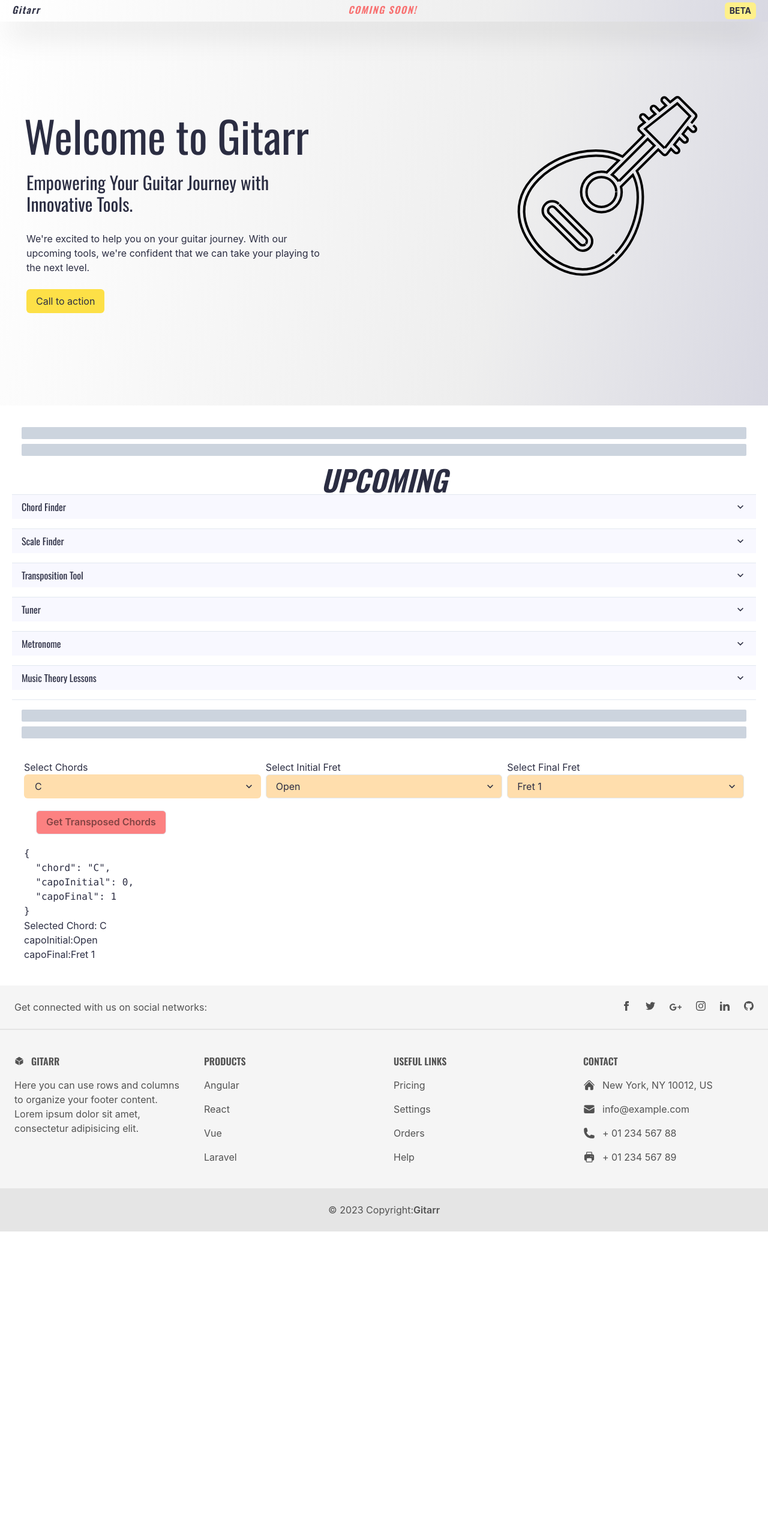
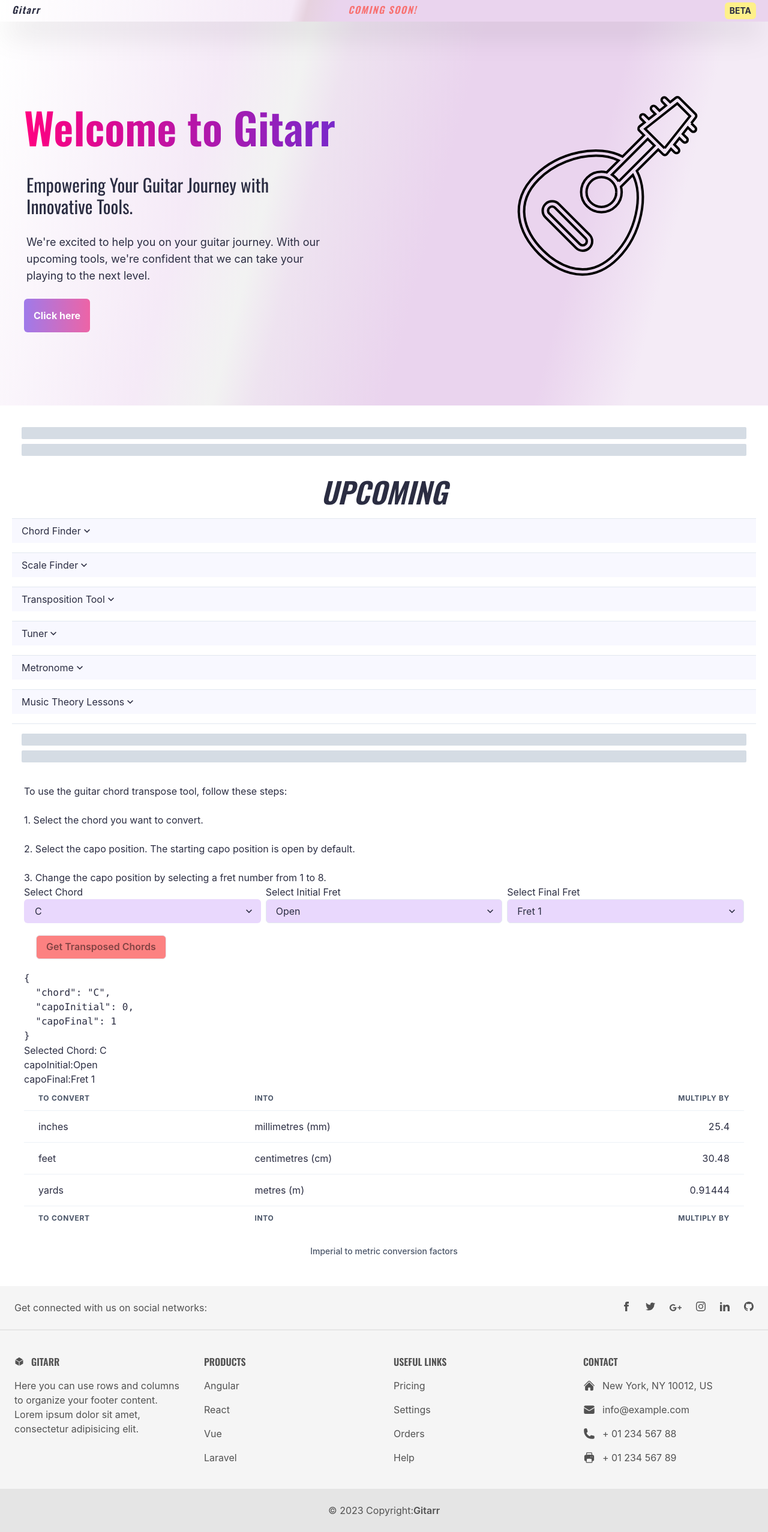
Before and after one commit to alwaz-shahid/guitarapp, a Next.js app: page / in a window 1280 px wide. Shown: the whole page at 60% size. Before the commit the page ends 2053 px from the top, so only its background shows below. Built offline with nearby package versions, Linux system fonts and the light colour scheme; a web font is replaced by a local one.

Commit message:
chakra styles

```diff
--- a/src/components/molecules/Features.jsx
+++ b/src/components/molecules/Features.jsx
@@ -39,14 +39,12 @@ export default function Features() {
     <Accordion>
       {features.map((feature, i) => (
         <AccordionItem key={i} pb={4}>
-          <h2>
-            <AccordionButton bg='ghostwhite'>
-              <Box as='span' flex='1' textAlign='left'>
-                {feature.title}
-              </Box>
-              <AccordionIcon />
-            </AccordionButton>
-          </h2>
+          <AccordionButton bg='ghostwhite'>
+            {feature.title}
+
+            <AccordionIcon />
+          </AccordionButton>
+
           <AccordionPanel pb={4}>{feature.desc}</AccordionPanel>
         </AccordionItem>
       ))}
--- a/src/components/organisims/Header.jsx
+++ b/src/components/organisims/Header.jsx
@@ -2,7 +2,7 @@ import React from 'react';
 
 export default function Header() {
   return (
-    <header className='sticky top-0 z-50  p-1 shadow-2xl bg'>
+    <header className='sticky top-0 z-50  p-1 shadow-2xl bgg'>
       <nav className='px-4 flex justify-between'>
         <h1 className='font-extrabold italic animate-pulse tracking-widest'>
           Gitarr{' '}
@@ -10,7 +10,7 @@ export default function Header() {
         <h6 className='font-extrabold italic text-red-400 tracking-widest'>
           COMING SOON!
         </h6>
-        <p className='px-2 text-xs md:text-sm font-bold py-1 rounded-md bg-yellow-200'>
+        <p className='px-2 text-xs lg:text-sm font-bold py-1 rounded-md bg-yellow-200'>
           BETA
         </p>
       </nav>
--- a/src/components/organisims/Transpose.jsx
+++ b/src/components/organisims/transpose/Transpose.jsx
@@ -1,6 +1,8 @@
 import { Button, Select } from '@chakra-ui/react';
 import React, { useEffect, useState } from 'react';
 import { transposeChord } from 'utils/transpose';
+import TransposeTable from './TransposeTable';
+import TransposeInstructions from './TransposeInstructions';
 
 const Transpose = () => {
   const [transposeData, setTransposeData] = useState(null);
@@ -41,7 +43,7 @@ const Transpose = () => {
 
   useEffect(() => {
     async function loadData() {
-      const res = await import('../../utils/transpose.json');
+      const res = await import('../../../utils/transpose.json');
       setTransposeData(res);
     }
     loadData();
@@ -78,14 +80,15 @@ const Transpose = () => {
 
   return (
     <div className='p-5'>
-      <div className='flex md:flex-row flex-col flex-auto gap-2'>
+      <TransposeInstructions />
+      <div className='flex lg:flex-row flex-col flex-auto gap-2'>
         <div className='flex-1'>
-          <label className='textsm md:text-base '>Select Chords</label>
+          <label className='text-sm lg:text-base '>Select Chord</label>
           {transposeData && (
             <Select
               variant='filled'
               // bg='ghostwhite'
-              bg='navajowhite'
+              bg='purple.100'
               color='brand.900'
               name='chord'
               value={data?.chord}
@@ -100,9 +103,9 @@ const Transpose = () => {
           )}
         </div>
         <div className='flex-1'>
-          <label className='textsm md:text-base '>Select Initial Fret</label>
+          <label className='textsm lg:text-base '>Select Initial Fret</label>
           <Select
-            bg='navajowhite'
+            bg='purple.100'
             name='capoInitial'
             value={data?.capoInitial}
             onChange={handleChange}
@@ -115,9 +118,11 @@ const Transpose = () => {
           </Select>
         </div>
         <div className='flex-1'>
-          <label className='textsm md:text-base '>Select Final Fret</label>
+          <label className='textsm lg:text-base '>Select Final Fret</label>
           <Select
-            bg='navajowhite'
+            // variant='outline'
+            bg='purple.100'
+            // bgGradient='linear(red.100 0%, orange.100 25%, yellow.100 50%)'
             name='capoFinal'
             value={data?.capoFinal}
             onChange={handleChange}
@@ -147,6 +152,7 @@ const Transpose = () => {
         <p>capoInitial:{fretLabel[data?.capoInitial]}</p>
         <p>capoFinal:{fretLabel[data?.capoFinal]}</p>
       </div>
+      <TransposeTable />
     </div>
   );
 };
--- /dev/null
+++ b/src/components/organisims/transpose/TransposeInstructions.jsx
@@ -0,0 +1,20 @@
+import React from 'react';
+import { Grid, Text } from '@chakra-ui/react';
+
+function TransposeInstructions() {
+  return (
+    <Grid templateColumns='repeat(1, 1fr)' gap={6}>
+      <Text>To use the guitar chord transpose tool, follow these steps:</Text>
+      <Text>1. Select the chord you want to convert.</Text>
+      <Text>
+        2. Select the capo position. The starting capo position is open by
+        default.
+      </Text>
+      <Text>
+        3. Change the capo position by selecting a fret number from 1 to 8.
+      </Text>
+    </Grid>
+  );
+}
+
+export default TransposeInstructions;
--- /dev/null
+++ b/src/components/organisims/transpose/TransposeTable.jsx
@@ -0,0 +1,52 @@
+import React from 'react';
+import {
+  Table,
+  Thead,
+  Tbody,
+  Tfoot,
+  Tr,
+  Th,
+  Td,
+  TableCaption,
+  TableContainer,
+} from '@chakra-ui/react';
+export default function TransposeTable({ data }) {
+  return (
+    <TableContainer>
+      <Table variant='simple'>
+        <TableCaption>Imperial to metric conversion factors</TableCaption>
+        <Thead>
+          <Tr>
+            <Th>To convert</Th>
+            <Th>into</Th>
+            <Th isNumeric>multiply by</Th>
+          </Tr>
+        </Thead>
+        <Tbody>
+          <Tr>
+            <Td>inches</Td>
+            <Td>millimetres (mm)</Td>
+            <Td isNumeric>25.4</Td>
+          </Tr>
+          <Tr>
+            <Td>feet</Td>
+            <Td>centimetres (cm)</Td>
+            <Td isNumeric>30.48</Td>
+          </Tr>
+          <Tr>
+            <Td>yards</Td>
+            <Td>metres (m)</Td>
+            <Td isNumeric>0.91444</Td>
+          </Tr>
+        </Tbody>
+        <Tfoot>
+          <Tr>
+            <Th>To convert</Th>
+            <Th>into</Th>
+            <Th isNumeric>multiply by</Th>
+          </Tr>
+        </Tfoot>
+      </Table>
+    </TableContainer>
+  );
+}
--- a/src/components/screens/UpcomingScreen.jsx
+++ b/src/components/screens/UpcomingScreen.jsx
@@ -6,7 +6,7 @@ import {
   Stack,
 } from '@chakra-ui/react';
 import Features from 'components/molecules/Features';
-import Transpose from 'components/organisims/Transpose';
+import Transpose from 'components/organisims/transpose/Transpose';
 export default function UpcomingScreen() {
   return (
     <section className='p-5 min-h-[50vh]'>
@@ -14,7 +14,7 @@ export default function UpcomingScreen() {
         <Skeleton height='20px' />
         <Skeleton height='20px' />
       </Stack>
-      <h2 className='text-center text-primary font-extrabold italic text-5xl'>
+      <h2 className='text-center text-primary font-extrabold italic text-5xl py-5'>
         UPCOMING
       </h2>
       <Features />
--- a/src/components/screens/WelcomeScreen.jsx
+++ b/src/components/screens/WelcomeScreen.jsx
@@ -2,6 +2,7 @@ import React from 'react';
 import Lottie from 'react-lottie';
 import animationData from 'lotties/guitar-exercise.json';
 import Features from 'components/molecules/Features';
+import { Box, Text } from '@chakra-ui/react';
 export default function WelcomeScreen() {
   const defaultOptions = {
     // loop: true,
@@ -13,22 +14,39 @@ export default function WelcomeScreen() {
   };
 
   return (
-    <section className='min-h-[80vh] p-5 w-full flex flex-col md:flex-row justify-between bg'>
+    <section className='min-h-[80vh] p-5 w-full flex flex-col lg:flex-row justify-between bggg'>
       <div className='min-w-[60%] flex items-start justify-center flex-col space-y-5 p-5'>
-        <h1 className='text-7xl'>Welcome to Gitarr</h1>
-        <h2 className='text-3xl p-1  md:max-w-lg '>
+        <Text
+          as={'h1'}
+          bgGradient='linear(to-l, #7928CA, #FF0080)'
+          bgClip='text'
+          fontSize='7xl'
+          fontWeight='extrabold'>
+          Welcome to Gitarr
+        </Text>
+        {/* <h1 className='text-7xl'></h1> */}
+        <h2 className='text-3xl p-1  lg:max-w-lg '>
           Empowering Your Guitar Journey with Innovative Tools.
         </h2>
-        <p className=' p-1  md:max-w-lg'>
+        <p className=' p-1 lg:text-lg  lg:max-w-lg'>
           We&apos;re excited to help you on your guitar journey. With our
           upcoming tools, we&apos;re confident that we can take your playing to
           the next level.{' '}
         </p>
-        <button className='px-4 py-2 mx-1 rounded-md bg-yellow-300 '>
-          Call to action
-        </button>
+        <Box
+          as='button'
+          p={4}
+          color='white'
+          fontWeight='bold'
+          borderRadius='md'
+          bgGradient='linear(to-r, purple.400, pink.400)'
+          _hover={{
+            bgGradient: 'linear(to-r, red.500, yellow.500)',
+          }}>
+          Click here
+        </Box>
       </div>
-      <div className='md:p-2 '>
+      <div className='lg:p-2 '>
         <Lottie options={defaultOptions} height={500} width={400} />
       </div>
       <div className=''></div>
--- a/src/styles/page.css
+++ b/src/styles/page.css
@@ -11,3 +11,27 @@
     rgba(255, 255, 255, 1) 100%
   );
 }
+
+.bgg {
+  background: rgb(234, 212, 238);
+  background: linear-gradient(
+    285deg,
+    rgba(234, 212, 238, 1) 56%,
+    rgba(230, 210, 223, 1) 60%,
+    rgba(245, 234, 247, 1) 62%,
+    rgba(255, 255, 255, 1) 100%
+  );
+}
+.bggg {
+  background: rgb(244, 235, 246);
+  background: linear-gradient(
+    285deg,
+    rgba(244, 235, 246, 1) 16%,
+    rgba(234, 212, 238, 1) 27%,
+    rgba(234, 212, 238, 1) 44%,
+    rgba(238, 227, 240, 1) 59%,
+    rgba(242, 242, 242, 1) 64%,
+    rgba(245, 234, 247, 1) 73%,
+    rgba(255, 255, 255, 1) 100%
+  );
+}
```
